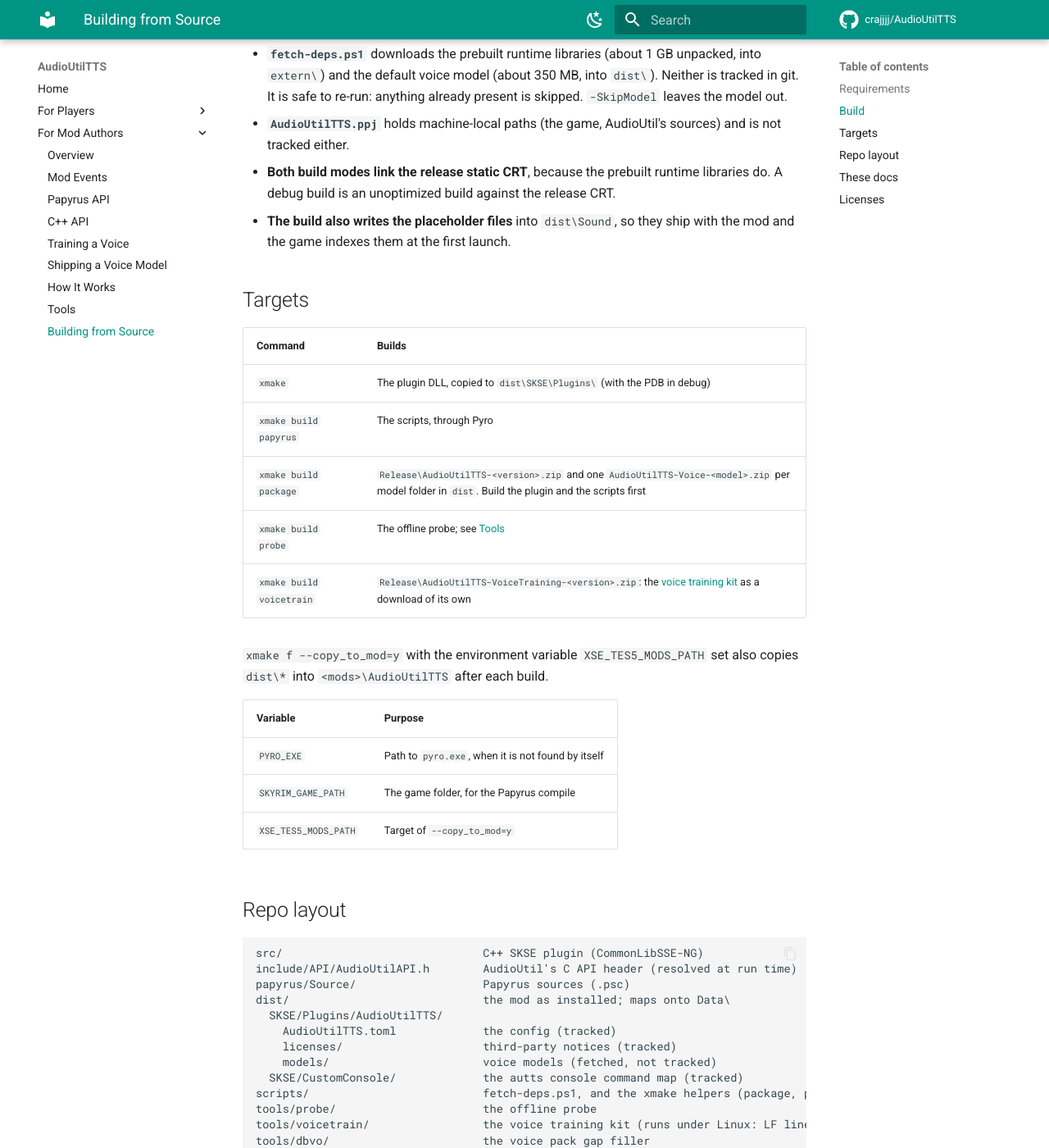
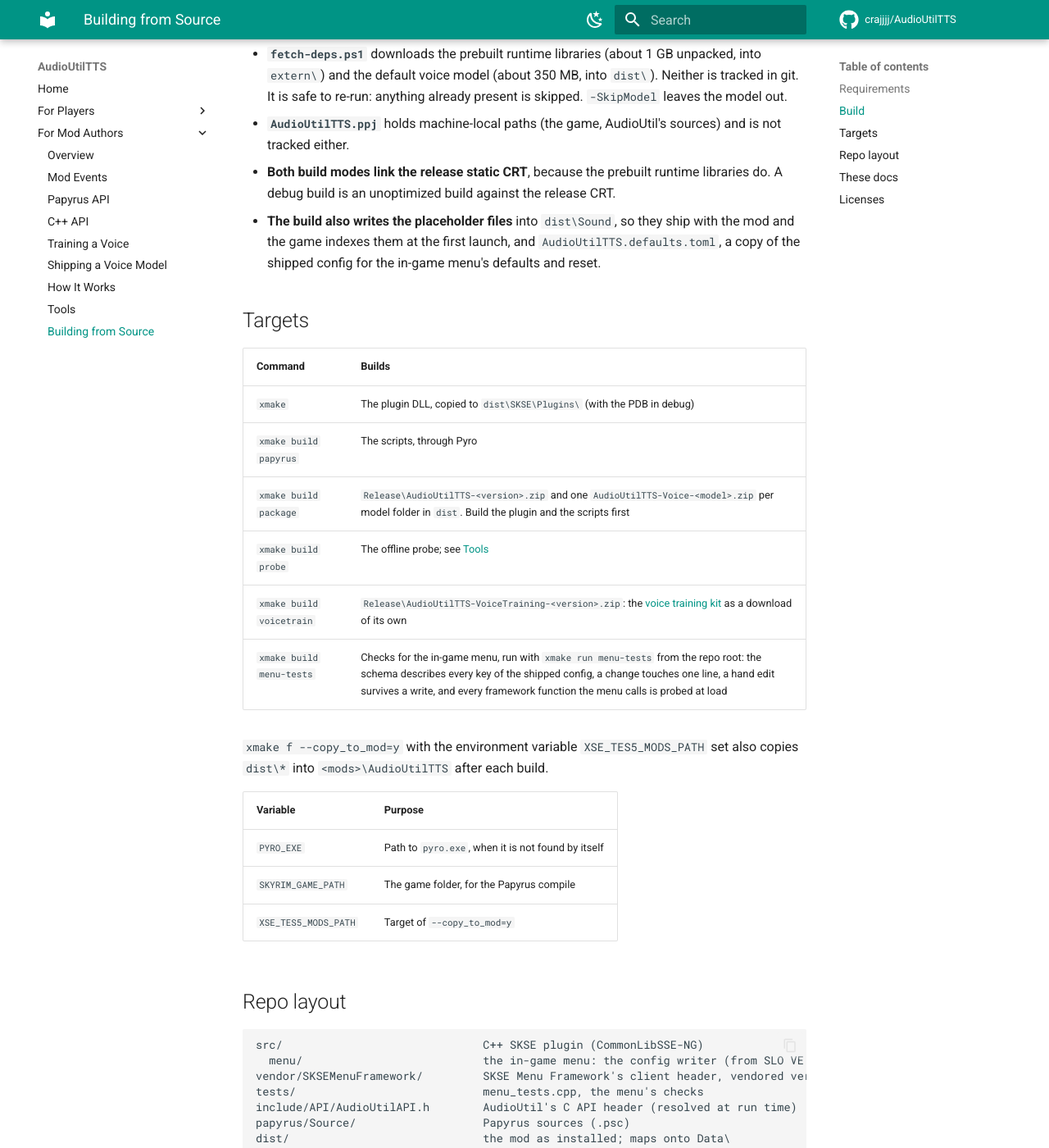
Before and after one commit to crajjjj/AudioUtilTTS, an MkDocs documentation site: the page built from docs/authors/building.md, in a window 1280 px wide and 1400 px high, scrolled down 637 px. Shown: the whole window at 82% size. Built offline with MkDocs 1.6.1 and Material for MkDocs 9.7.7, drawn with Linux system fonts in a browser that asks for light colours; comment, search, counter and statistics services are not loaded.

````diff
--- a/docs/authors/building.md
+++ b/docs/authors/building.md
@@ -23,7 +23,7 @@ xmake build package        # release archives -> Release\
 - **`fetch-deps.ps1`** downloads the prebuilt runtime libraries (about 1 GB unpacked, into `extern\`) and the default voice model (about 350 MB, into `dist\`). Neither is tracked in git. It is safe to re-run: anything already present is skipped. `-SkipModel` leaves the model out.
 - **`AudioUtilTTS.ppj`** holds machine-local paths (the game, AudioUtil's sources) and is not tracked either.
 - **Both build modes link the release static CRT**, because the prebuilt runtime libraries do. A debug build is an unoptimized build against the release CRT.
-- **The build also writes the placeholder files** into `dist\Sound`, so they ship with the mod and the game indexes them at the first launch.
+- **The build also writes the placeholder files** into `dist\Sound`, so they ship with the mod and the game indexes them at the first launch, and `AudioUtilTTS.defaults.toml`, a copy of the shipped config for the in-game menu's defaults and reset.
 
 ## Targets
 
@@ -34,6 +34,7 @@ xmake build package        # release archives -> Release\
 | `xmake build package` | `Release\AudioUtilTTS-<version>.zip` and one `AudioUtilTTS-Voice-<model>.zip` per model folder in `dist`. Build the plugin and the scripts first |
 | `xmake build probe` | The offline probe; see [Tools](tools.md#the-probe) |
 | `xmake build voicetrain` | `Release\AudioUtilTTS-VoiceTraining-<version>.zip`: the [voice training kit](tools.md#the-voice-training-kit) as a download of its own |
+| `xmake build menu-tests` | Checks for the in-game menu, run with `xmake run menu-tests` from the repo root: the schema describes every key of the shipped config, a change touches one line, a hand edit survives a write, and every framework function the menu calls is probed at load |
 
 `xmake f --copy_to_mod=y` with the environment variable `XSE_TES5_MODS_PATH` set also copies `dist\*` into `<mods>\AudioUtilTTS` after each build.
 
@@ -47,6 +48,9 @@ xmake build package        # release archives -> Release\
 
 ```
 src/                              C++ SKSE plugin (CommonLibSSE-NG)
+  menu/                           the in-game menu: the config writer (from SLO VE's menu), the schema, the pages
+vendor/SKSEMenuFramework/         SKSE Menu Framework's client header, vendored verbatim (hash in its README)
+tests/                            menu_tests.cpp, the menu's checks
 include/API/AudioUtilAPI.h        AudioUtil's C API header (resolved at run time)
 papyrus/Source/                   Papyrus sources (.psc)
 dist/                             the mod as installed; maps onto Data\
--- a/mkdocs.yml
+++ b/mkdocs.yml
@@ -43,6 +43,7 @@ nav:
     - Unvoiced Dialogue: players/unvoiced-dialogue.md
     - Voices, Presets & Voice Types: players/voices.md
     - Voice Models: players/models.md
+    - In-Game Menu: players/settings-menu.md
     - Configuration Reference: players/configuration.md
     - Console Commands: players/console-commands.md
     - Troubleshooting & Logs: players/troubleshooting.md
````
Also changed, not shown: README.md (+4 -1 lines), docs/index.md (+1 -0 lines), docs/players/configuration.md (+2 -0 lines), docs/players/getting-started.md (+3 -0 lines), docs/players/settings-menu.md (added, +71 -0 lines), docs/players/troubleshooting.md (+7 -0 lines).
